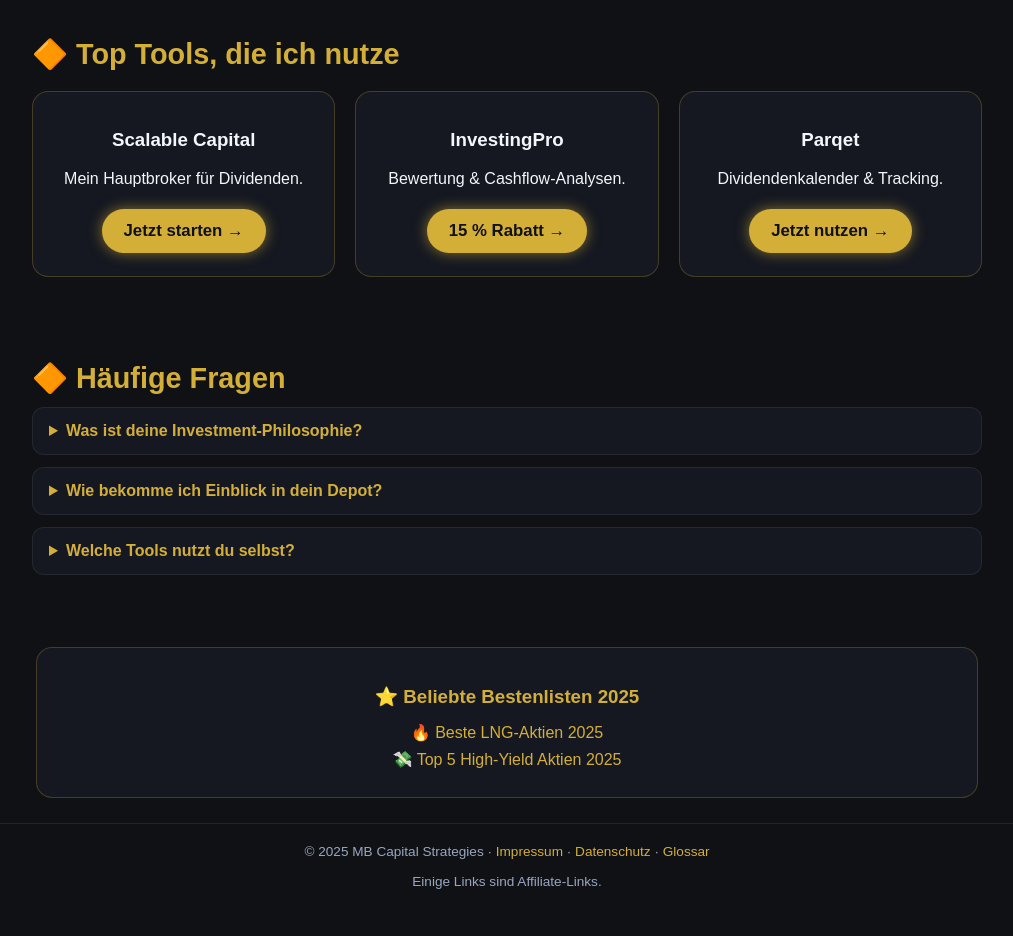
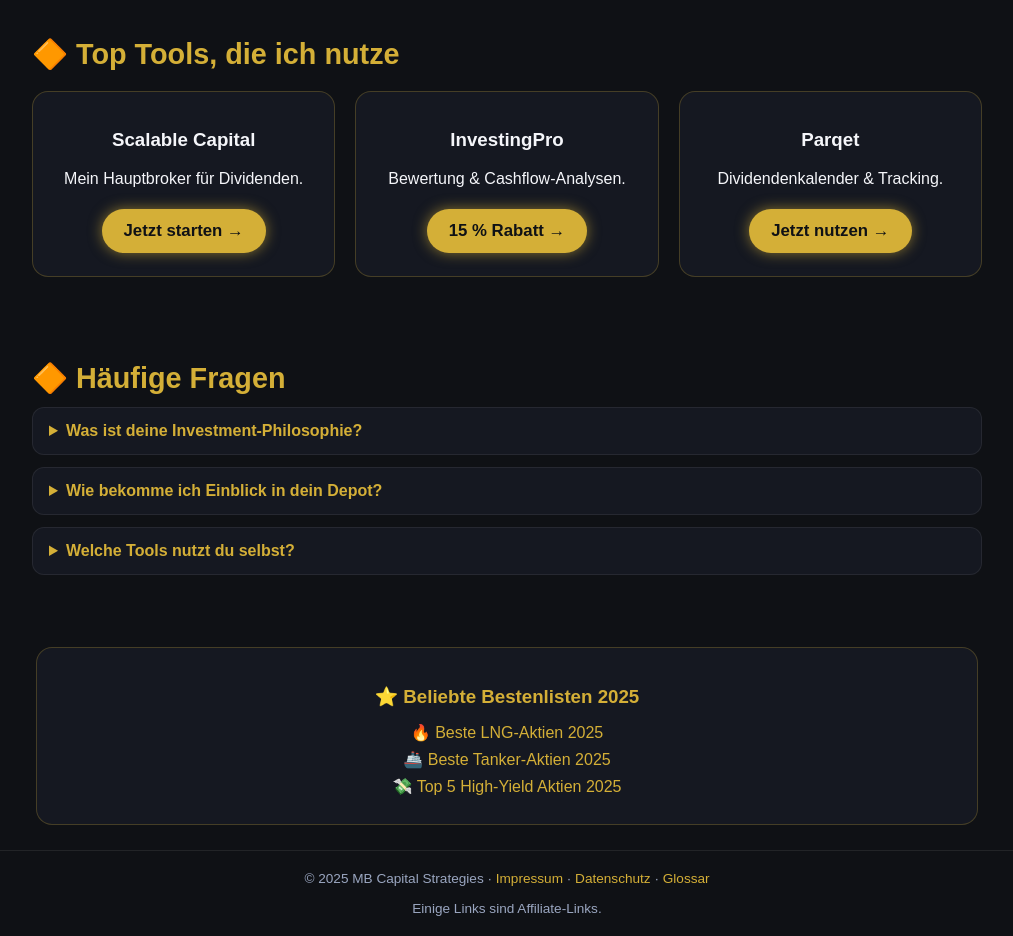
Before and after one commit to MPB190799/Mbcapitalstategieslanding, a plain HTML site: page index.html in a window 1280 px wide. Shown: the part 994-1930 px from the top of the page, without its empty margins (133-1146 px from the left). Before the commit the page ends 1903 px from the top, so only its background shows below. Drawn offline with Linux system fonts and the light colour scheme.

Commit message:
Update index.html

```diff
--- a/index.html
+++ b/index.html
@@ -269,6 +269,7 @@
   <h3>⭐ Beliebte Bestenlisten 2025</h3>
   <ul>
     <li><a href="/bestenlisten/beste-lng-aktien-2025.html">🔥 Beste LNG-Aktien 2025</a></li>
+    <li><a href="/bestenlisten/beste-tanker-aktien-2025.html">🚢 Beste Tanker-Aktien 2025</a></li>
     <li><a href="/bestenlisten/top-5-high-yield-aktien-2025.html">💸 Top 5 High-Yield Aktien 2025</a></li>
   </ul>
 </div>
```
